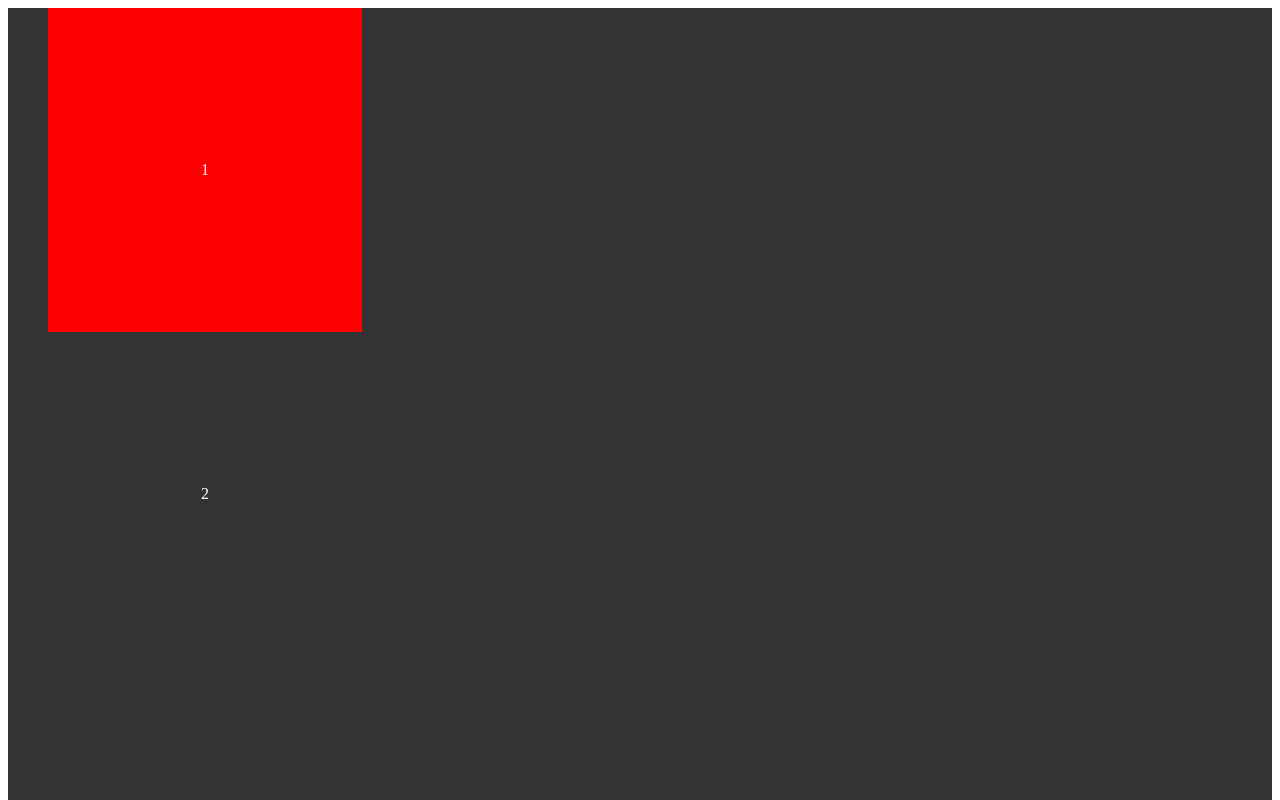
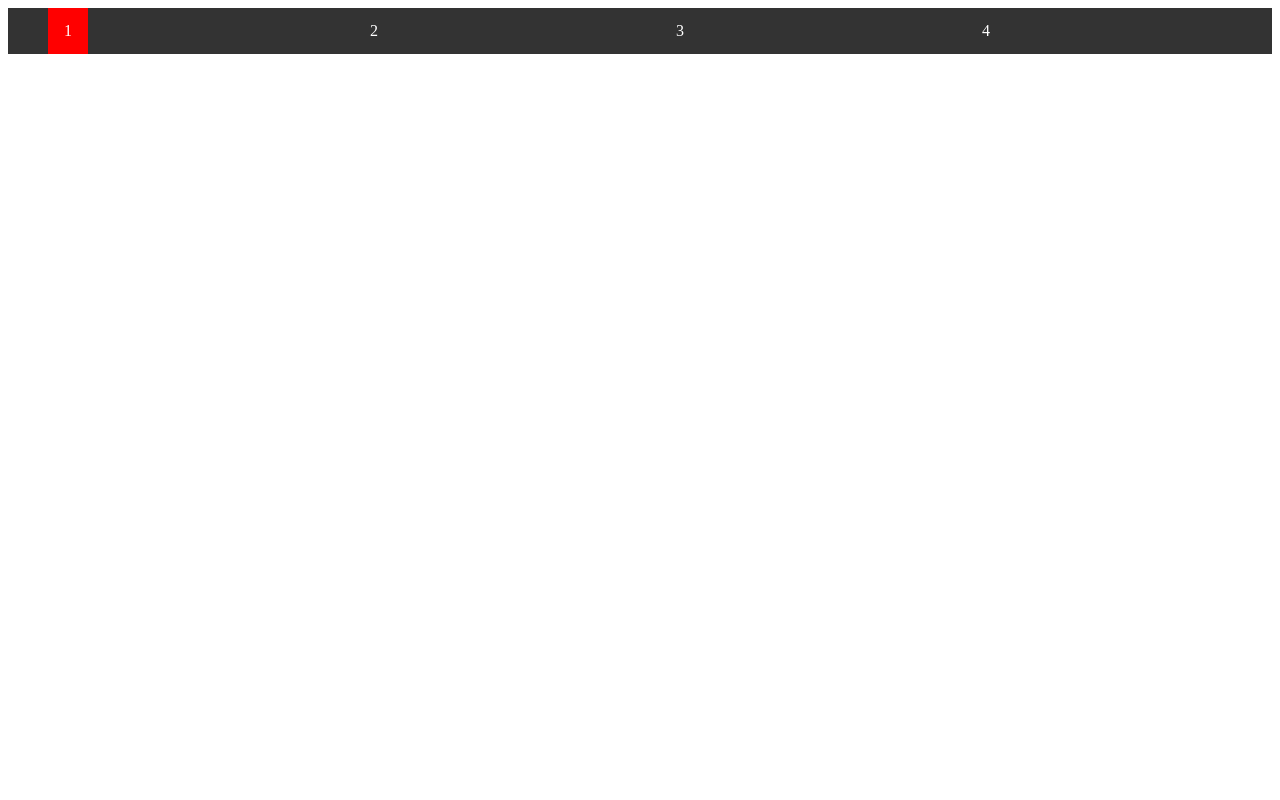
Before and after one commit to DaGrandOwl/Owl, a plain HTML site: page index.html in a window 1280 px wide. Shown: the top 800 px of the page. Drawn offline with Linux system fonts and the light colour scheme.

Commit message:
Update index.html

```diff
--- a/index.html
+++ b/index.html
@@ -10,16 +10,18 @@
           margin: 0;
           overflow: hidden;
           background-color: #333;
+          margin-left: auto;
+          margin-right: auto;
         }
       li {
-        float: none;
+        float: left;
         width: 25%;
         }
       li a {
         display: inline-block;
         color: white;
         text-align: center;
-        padding: 50%;
+        padding: 14px 16px;
         text-decoration: none;
         }
       li a:hover {
```
